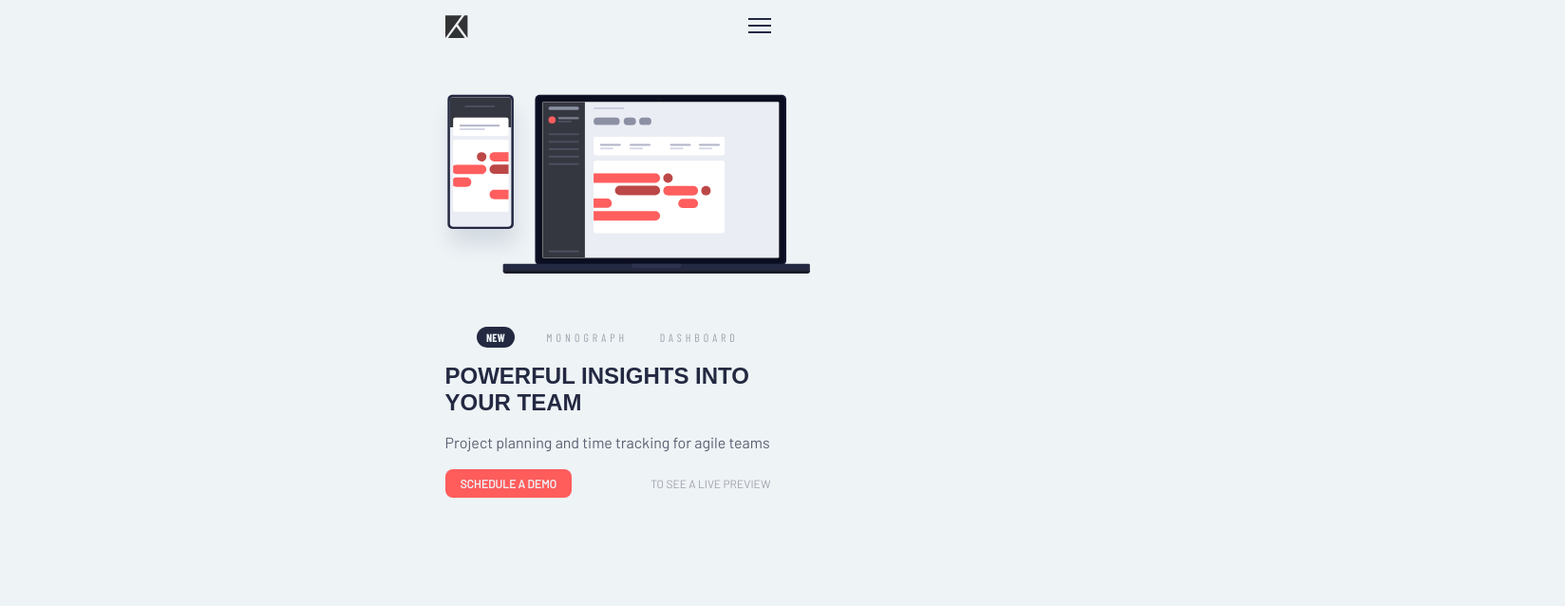
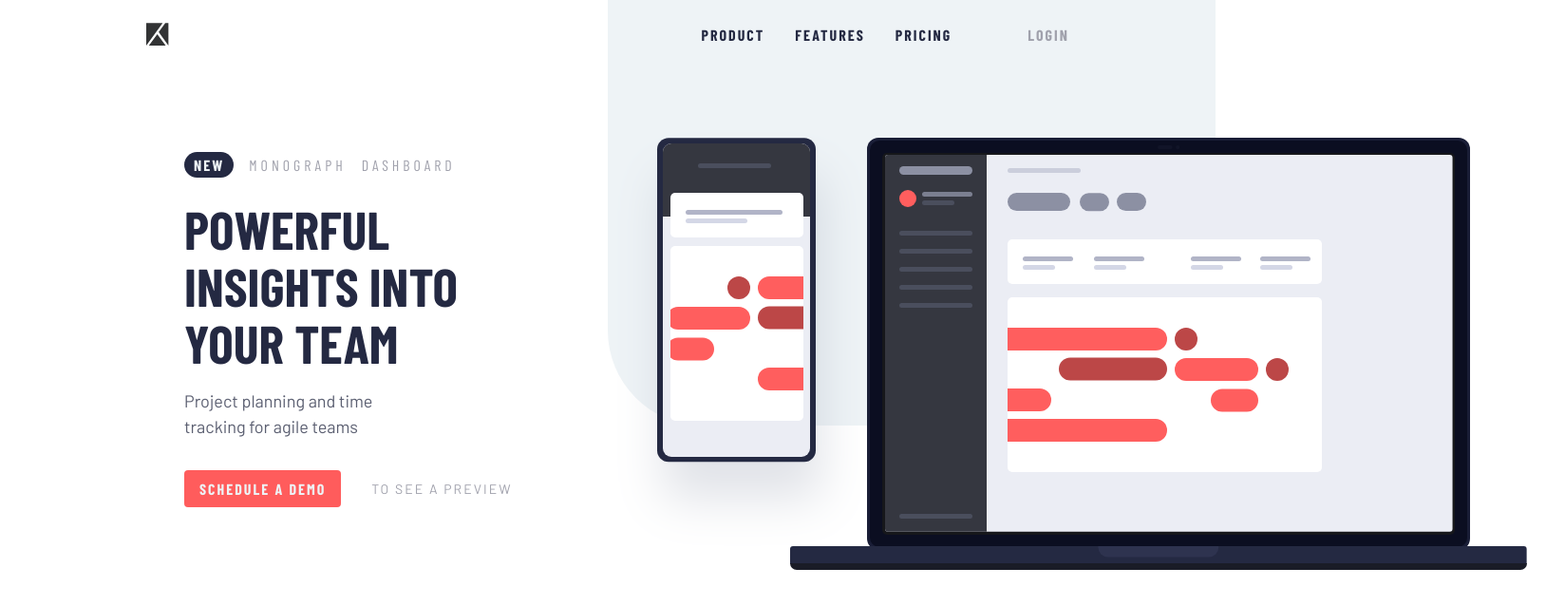
Before and after one commit to arauj0/tracking-intro-component, a plain HTML site: page index.html in a window 1280 px wide. Shown: the whole page at 95% size, 1648 px wide, since content can reach past the window. Drawn offline with nearby package versions, Linux system fonts and the light colour scheme.

Commit message:
chore: some minor updates

```diff
--- a/css/main.css
+++ b/css/main.css
@@ -1,5 +1,4 @@
-@import url('https://fonts.googleapis.com/css2?family=Barlow&display=swap');
-@import url('https://fonts.googleapis.com/css2?family=Barlow+Condensed:wght@400;700&display=swap');
+@import url('https://fonts.googleapis.com/css?family=Barlow|Barlow+Condensed:400,700&display=swap');
 
 :root {
   --primary: hsl(0, 100%, 68%);
@@ -20,6 +19,7 @@ body {
   -webkit-font-smoothing: antialiased !important;
 
   height: 100vh;
+  overflow-x: hidden;
 }
 
 html {
@@ -30,7 +30,11 @@ body {
   font-size: 1.6rem;
   color: var(--dark-blue);
 
-  background: var(--light-grayish-blue);
+  background: #fff;
+}
+
+.text {
+  font-family: 'Barlow Condensed', sans-serif;
 }
 
 .container {
@@ -43,87 +47,120 @@ body {
 }
 
 header {
-  /* width: 100%;
-  max-width: 375px; */
-  /* padding: 1.4rem 0; */
-  /* background: #ddd; */
   display: flex;
   flex-direction: column;
 }
 
 header .nav {
-  /* background: #999; */
   display: flex;
   align-items: center;
   justify-content: space-between;
 
-  height: 56px; /*72*/
-  padding: 0 16px; /* 24 16*/
+  height: 72px;
+  padding: 24px;
 }
 
 .logo {
   width: 24px;
   height: 24px;
+
+  transition: 0.2s ease-in-out;
 }
 
 .logo img {
   width: 100%;
 }
 
-.illustration {
+.logo:hover {
+  opacity: 0.8;
+}
+
+.illustra-container {
+  width: 50%;
+  height: 50%;
+}
+
+.illustra {
   height: 192px;
   width: 400px;
 
-  margin: 40px 0;
-  /* background: #ccc;  */
+  margin-left: 8px;
+  margin-top: 32px;
+  /* margin: 32px 8px; */
 }
 
-.illustration img {
+.illustra img {
   height: 100%;
   width: 100%;
 }
 
-.list {
+.bg-shape {
+  background: var(--light-grayish-blue);
+  width: 50%;
+  height: 64%; /*56%*/
+  position: absolute;
+  z-index: -1;
+  right: 0;
+  top: 0;
+  border-bottom-left-radius: 100px;
+}
+
+.menu-block {
+  display: none;
+}
+
+.list-navigation {
   display: flex;
   align-items: center;
-  justify-content: space-evenly;
-  font-family: 'Barlow Condensed', sans-serif;
+  justify-content: space-around;
 
   padding: 16px;
-  /* background: #ccc; */
+  /* background: #eee; */
 }
 
-.list a {
+.list-navigation a {
   text-decoration: none;
   text-transform: uppercase;
+
   font-size: 1.2rem;
+  letter-spacing: 0.4rem;
   color: var(--grayish-blue);
-  line-height: 1.8rem;
-  letter-spacing: 0.4rem;
 }
 
-.list .new {
+.list-navigation a:hover {
+  text-decoration: underline;
+}
+
+.list-navigation .new {
   background: var(--dark-blue);
   color: var(--light-grayish-blue);
-  padding: 2px 10px;
+  font-weight: bold;
+  letter-spacing: 0.2rem;
+
   border-radius: 16px;
-  font-weight: bold;
-  letter-spacing: normal;
+  padding: 4px 10px;
+  transition: 0.2s ease-in-out;
+}
+
+.list-navigation .new:hover {
+  text-decoration: none;
+  opacity: 0.8;
 }
 
 .content {
-  padding: 0 16px;
+  padding: 0 24px;
+  margin: 8px 0;
 }
 
-.content .title label {
-  font-size: 2.4rem;
+.content .title {
+  text-transform: uppercase;
+  font-size: 3.2rem;
   font-weight: 900;
-  font-family: 'Barlew Condensed', sans-serif;
-  text-transform: uppercase;
+  line-height: 4rem;
   /* background: #ddd; */
 }
 
-.content .description p {
+.content .description {
   color: var(--dark-grayish-blue);
   line-height: 2.4rem;
   /* background: #ccc; */
@@ -133,19 +170,131 @@ header .nav {
   display: flex;
   align-items: center;
   justify-content: space-between;
+
+  margin-bottom: 24px;
 }
 
 .content .buttons a {
- text-decoration: none;
- color: var(--grayish-blue);
- font-size: 1.2rem;
- text-transform: uppercase;
+  text-decoration: none;
+  text-transform: uppercase;
+
+  font-size: 1rem;
+  letter-spacing: 0.2rem;
+  color: var(--grayish-blue);
+  padding-right: 8px;
+}
+.content .buttons a:hover {
+  text-decoration: underline;
 }
 
 .content .buttons .primary {
   background: var(--primary);
-  padding: 8px 16px;
+  color: var(--light-grayish-blue);
   font-weight: bold;
-  border-radius: 8px;
-  color: var(--light-grayish-blue)
+  border-radius: 4px;
+  padding: 10px 16px;
+  transition: 0.2s ease-in-out;
 }
+
+.content .buttons .primary:hover {
+  text-decoration: none;
+  opacity: 0.8;
+}
+
+@media(min-width: 768px) {
+  .container {
+    max-width: 1020px;
+  }
+
+  .menu {
+    display: none;
+  }
+
+  .menu-block {
+    display: flex;
+    align-items: center;
+    justify-content: center;
+  }
+
+  .menu-block a {
+    text-decoration: none;
+    text-transform: uppercase;
+
+    color: var(--dark-blue);
+    font-weight: bold;
+    letter-spacing: 0.2rem;
+    margin-left: 32px;
+  }
+
+  .menu-block a:hover {
+    text-decoration: underline;
+  }
+
+  .menu-block .login {
+    color: var(--grayish-blue);
+    padding-left: 48px;
+  }
+
+  .illustra-container {
+    width: 50%;
+    height: 56%;
+    position: absolute;
+    right: 0;
+    margin-top: 32px;
+  }
+
+  .illustra {
+    width: 1000px;
+  }
+
+  .illustra img {
+    height: auto;
+    width: auto;
+  }
+
+  .bg-shape {
+    height: 56%;
+  }
+
+  .details {
+    margin: 72px 170px;
+    position: absolute;
+
+    max-width: 35%;
+  }
+
+  .list-navigation {
+    justify-content: flex-start;
+    padding: 16px 24px;
+  }
+
+  .list-navigation a {
+    margin-right: 16px;
+    font-size: 1.6rem;
+  }
+
+  .content .title {
+    font-size: 5.6rem;
+    line-height: 6rem;
+  }
+
+  .content .description {
+    width: 65%;
+    font-size: 1.8rem;
+    line-height: 2.7rem;
+  }
+
+  .content .buttons {
+    margin-top: 32px;
+    justify-content: flex-start;
+  }
+
+  .content .buttons a {
+    font-size: 1.4rem;
+  }
+
+  .content .buttons .primary {
+    font-size: 1.6rem;
+    margin-right: 32px;
+  }
+}
--- a/index.html
+++ b/index.html
@@ -22,37 +22,36 @@
       <a href="#" class="menu">
         <img src="./images/icon-hamburger.svg" alt="menu">
       </a>
+
+      <div class="menu-block text">
+        <a href="#">Product</a>
+        <a href="#">Features</a>
+        <a href="#">Pricing</a>
+        <a href="#" class="login">Login</a>
+      </div>
     </nav>
+  </header>
 
-    <div class="illustration">
+  <div class="illustra-container">
+    <div class="illustra">
       <img src="./images/illustration-devices.svg" alt="devices">
     </div>
-  </header>
+  </div>
 
-  <div class="container">
-    <div class="list">
+  <div class="details container">
+    <div class="list-navigation text">
       <a href="#" class="new">New</a>
       <a href="#">Monograph</a>
       <a href="#">Dashboard</a>
     </div>
 
     <div class="content">
-      <div class="title">
-        <label>Powerful insights into your team</label>
-      </div>
-
-      <div class="description">
-        <p> Project planning and time tracking for agile teams</p>
-      </div>
+      <label class="title text">Powerful insights into your team</label>
+      <p class="description"> Project planning and time tracking for agile teams</p>
 
       <div class="buttons">
-        <a href="#" class="primary">
-          Schedule a demo
-        </a>
-
-        <a href="#">
-          to see a live preview
-        </a>
+        <a href="#" class="primary text">Schedule a demo</a>
+        <a href="#">to see a preview</a>
       </div>
     </div>
   </div>
```
